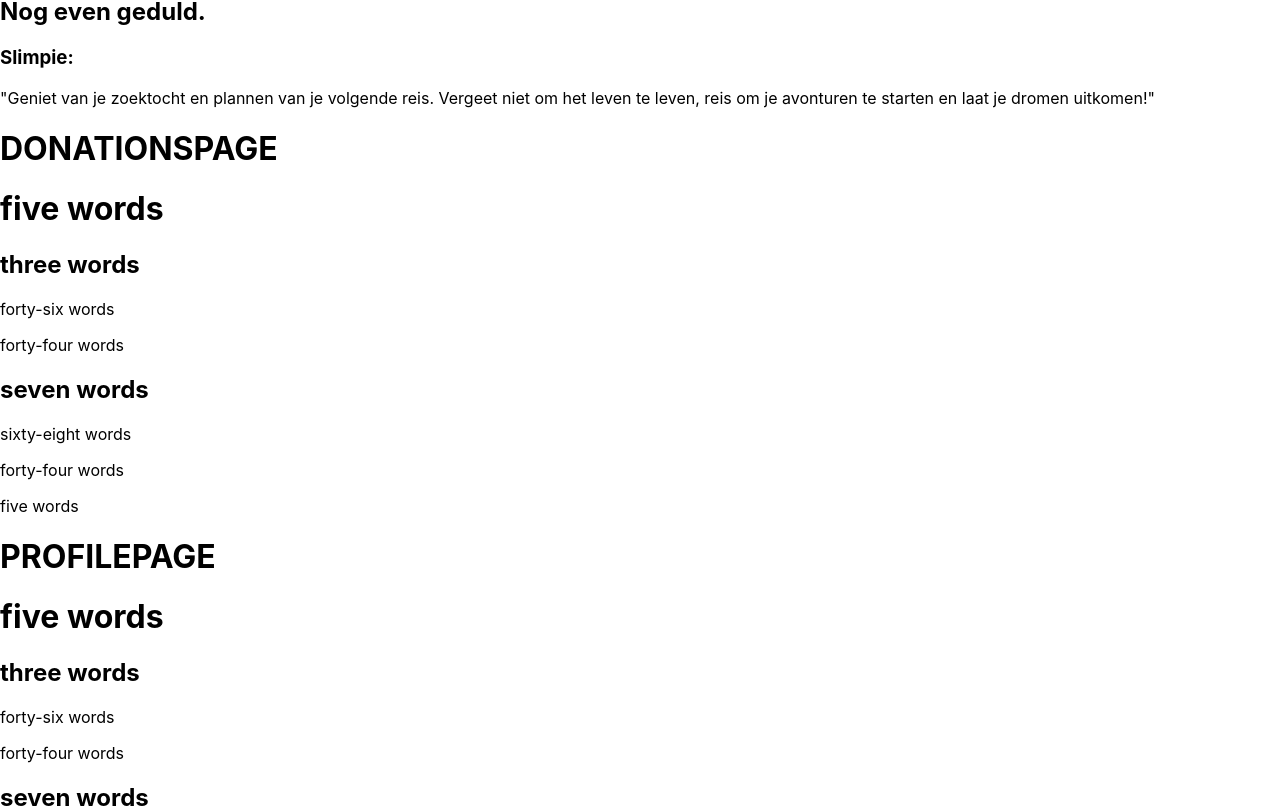
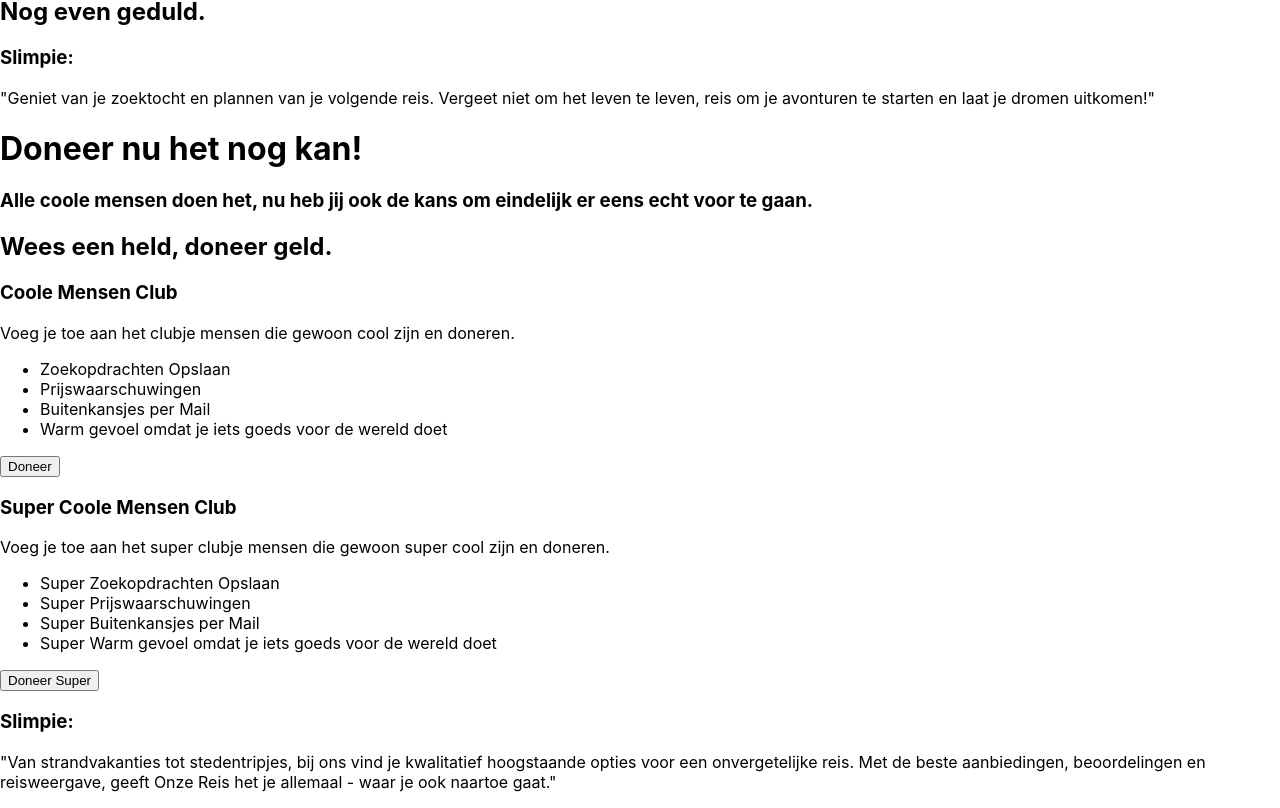
Before and after one commit to sebasvisser/2022-frontend-eindopdracht, a React (Create React App) app: page / in a window 1280 px wide. Shown: the part 2215-3023 px from the top of the page. Built offline with nearby package versions, Linux system fonts and the light colour scheme.

Commit message:
donatie pagina content toegevoegd

```diff
--- a/src/pages/Donations.js
+++ b/src/pages/Donations.js
@@ -1,30 +1,51 @@
 import React from "react";
-import { Link } from "react-router-dom";
+import Footer from "../components/Footer";
 
 function Donations() {
   return (
     <>
       <header>
-        <h1>DONATIONSPAGE</h1>
+        <h1>Doneer nu het nog kan!</h1>
+        <h3>
+          Alle coole mensen doen het, nu heb jij ook de kans om eindelijk er
+          eens echt voor te gaan.
+        </h3>
       </header>
       <main>
-        <header>
-          <h1>five words</h1>
-        </header>
         <section>
-          <h2>three words</h2>
-          <p>forty-six words</p>
-          <p>forty-four words</p>
-        </section>
-        <section>
-          <h2>seven words</h2>
-          <p>sixty-eight words</p>
-          <p>forty-four words</p>
+          <header>
+            <h2>Wees een held, doneer geld.</h2>
+          </header>
+          <article>
+            <h3>Coole Mensen Club</h3>
+            <p>
+              Voeg je toe aan het clubje mensen die gewoon cool zijn en doneren.
+            </p>
+            <ul>
+              <li>Zoekopdrachten Opslaan</li>
+              <li>Prijswaarschuwingen</li>
+              <li>Buitenkansjes per Mail</li>
+              <li>Warm gevoel omdat je iets goeds voor de wereld doet</li>
+            </ul>
+            <button>Doneer</button>
+          </article>
+          <article>
+            <h3>Super Coole Mensen Club</h3>
+            <p>
+              Voeg je toe aan het super clubje mensen die gewoon super cool zijn
+              en doneren.
+            </p>
+            <ul>
+              <li>Super Zoekopdrachten Opslaan</li>
+              <li>Super Prijswaarschuwingen</li>
+              <li>Super Buitenkansjes per Mail</li>
+              <li>Super Warm gevoel omdat je iets goeds voor de wereld doet</li>
+            </ul>
+            <button>Doneer Super</button>
+          </article>
         </section>
       </main>
-      <footer>
-        <p>five words</p>
-      </footer>
+      <Footer />
     </>
   );
 }
```
